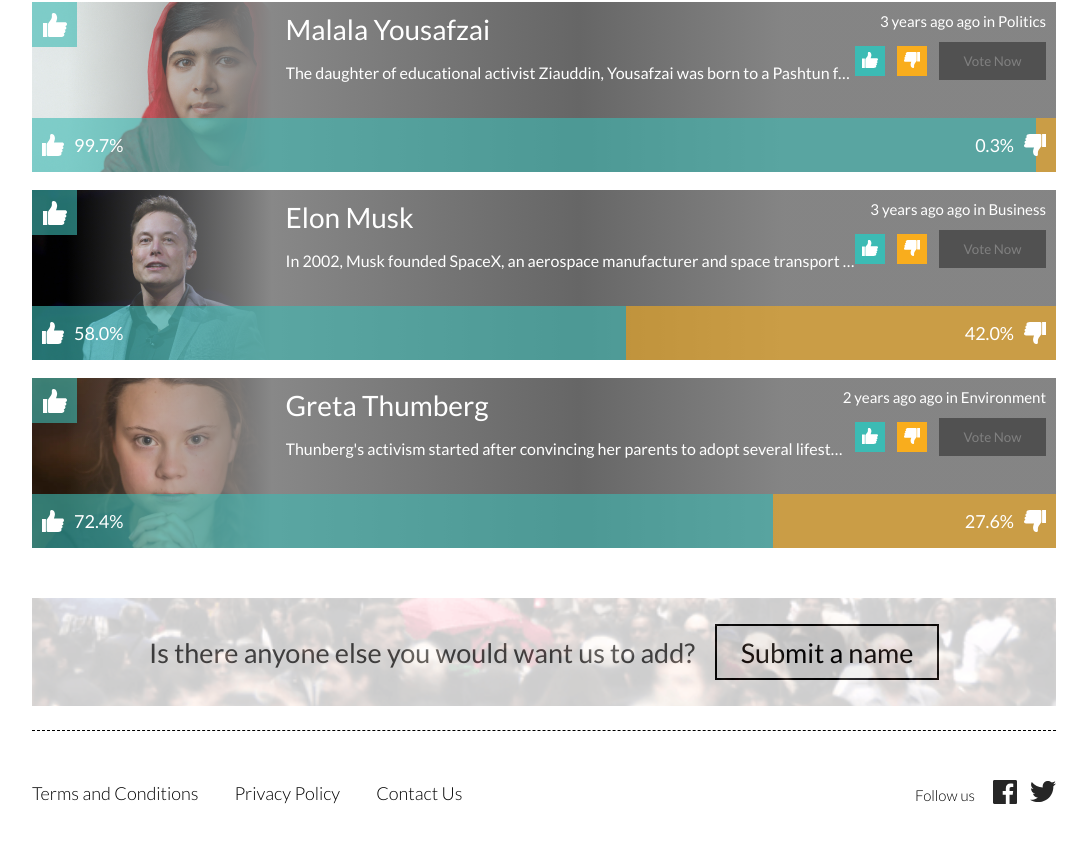
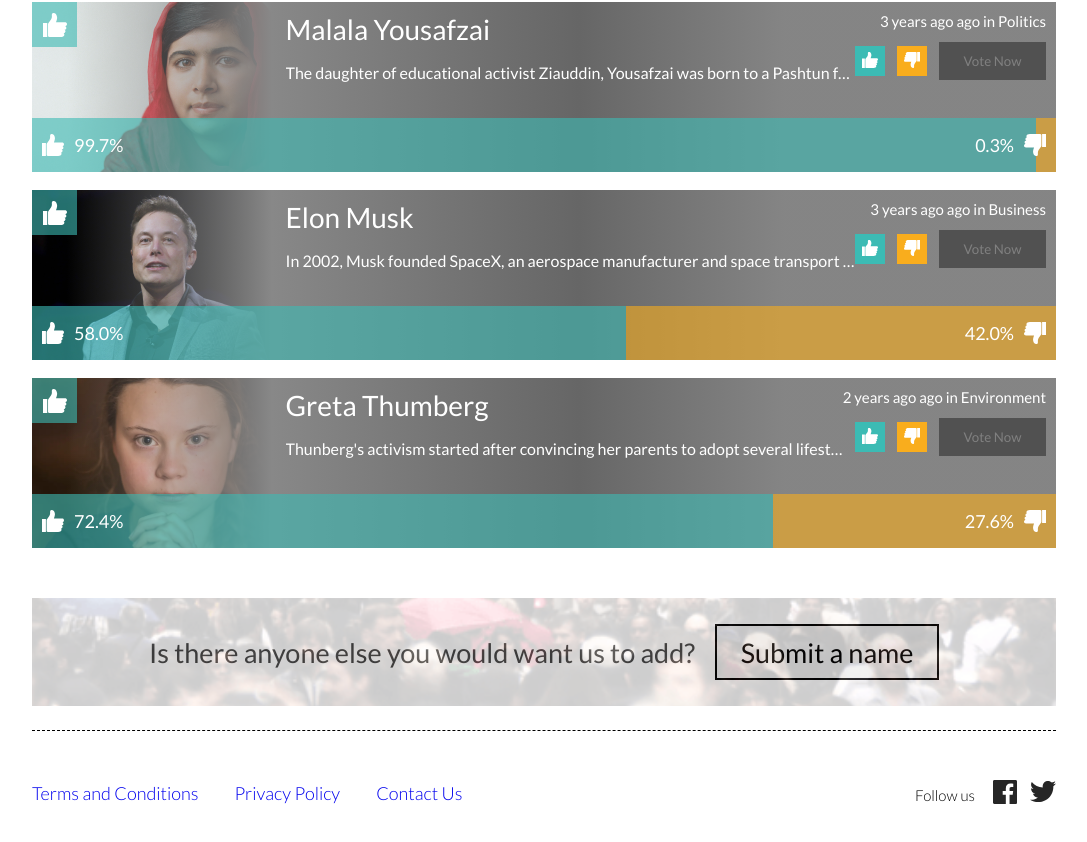
Before and after one commit to klavo22/ui-test-vercel, a React (Vite) app: page / in a window 1280 px wide. Shown: the part 1514-2356 px from the top of the page, without its empty margins (96-1183 px from the left). Built offline with nearby package versions, Linux system fonts and the light colour scheme.

Commit message:
Footer links imrovement

```diff
--- a/src/components/Footer.tsx
+++ b/src/components/Footer.tsx
@@ -9,7 +9,9 @@ const Footer: React.FC = () => {
     <FooterContainer>
       <FooterLinks>
         {footerLinks.map((footerLink, index) => (
-          <FooterLink key={index}>{footerLink.title}</FooterLink>
+          <FooterLink href="#" key={index}>
+            {footerLink.title}
+          </FooterLink>
         ))}
       </FooterLinks>
       <SocialLinks>
@@ -54,6 +56,8 @@ const FooterLink = styled.a`
   font-size: 18px;
   font-weight: 300;
 
+  text-decoration: none;
+
   @media (max-width: 660px) {
     font-size: 15px;
   }
```
